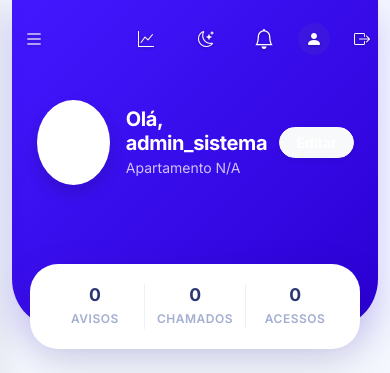
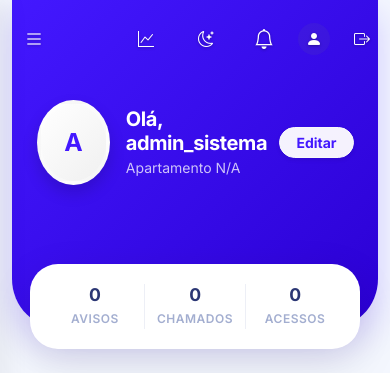
Before and after one commit to italoTT1995/condogest, a Flask app: page / in a window 390 px wide. Shown: the top 373 px of the page. Run offline with Flask 3, Linux system fonts and the light colour scheme; the visitor is signed in with stand-in values (Sample User, id 1); data comes from the database, SQL or seed files in the repository; data that the repository does not hold is empty; some libraries are stand-ins or nearby versions.

Commit message:
Correcao de Contraste: Botao Editar e Avatar Visiveis

```diff
--- a/app/static/css/style.css
+++ b/app/static/css/style.css
@@ -674,9 +674,19 @@ a {
 
     .profile-header-gradient h5,
     .profile-header-gradient small,
-    .profile-header-gradient .fw-bold,
     .profile-header-gradient h6 {
         color: white !important;
+    }
+
+    /* Keep the 'Editar' button text dark for visibility */
+    .profile-header-gradient .btn-light {
+        color: var(--primary-color) !important;
+        background-color: rgba(255, 255, 255, 0.95) !important;
+    }
+
+    /* Ensure avatar fallback text is visible */
+    .profile-avatar-mobile.bg-white {
+        color: var(--primary-color) !important;
     }
 
     .profile-avatar-mobile {
--- a/app/templates/index.html
+++ b/app/templates/index.html
@@ -19,7 +19,7 @@
                 {% if current_user.profile_image and current_user.profile_image != 'default.jpg' %}
                     <img src="{{ url_for('static', filename='uploads/profiles/' + current_user.profile_image) }}" class="profile-avatar-mobile me-3 shadow" alt="Profile">
                 {% else %}
-                    <div class="profile-avatar-mobile me-3 shadow d-flex align-items-center justify-content-center bg-white text-primary fw-bold fs-2">
+                    <div class="profile-avatar-mobile bg-white me-3 shadow d-flex align-items-center justify-content-center text-primary fw-bold fs-2" style="background-image: linear-gradient(135deg, #ffffff 0%, #f0f0f0 100%);">
                         {{ current_user.username[0].upper() if current_user.username else 'U' }}
                     </div>
                 {% endif %}
```
